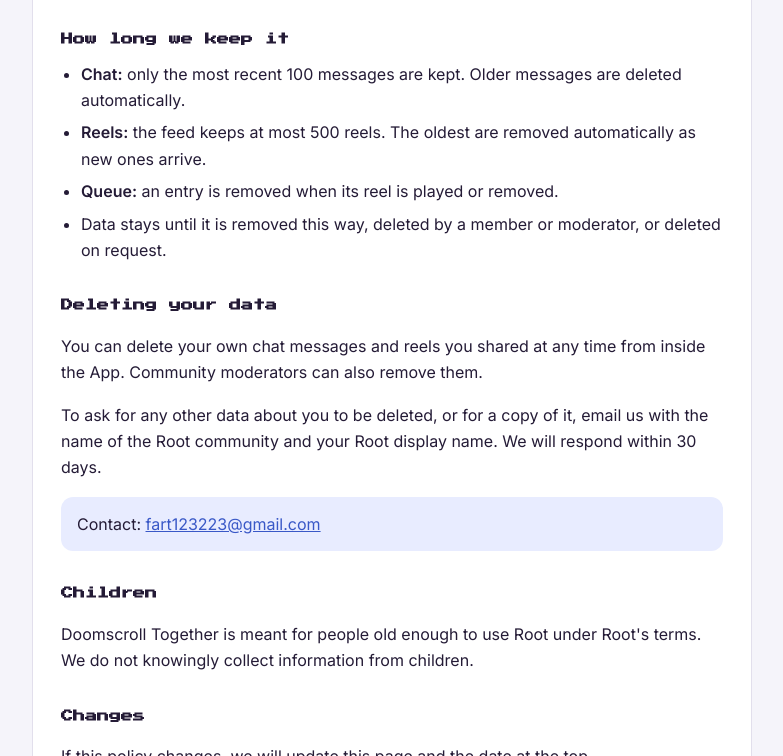
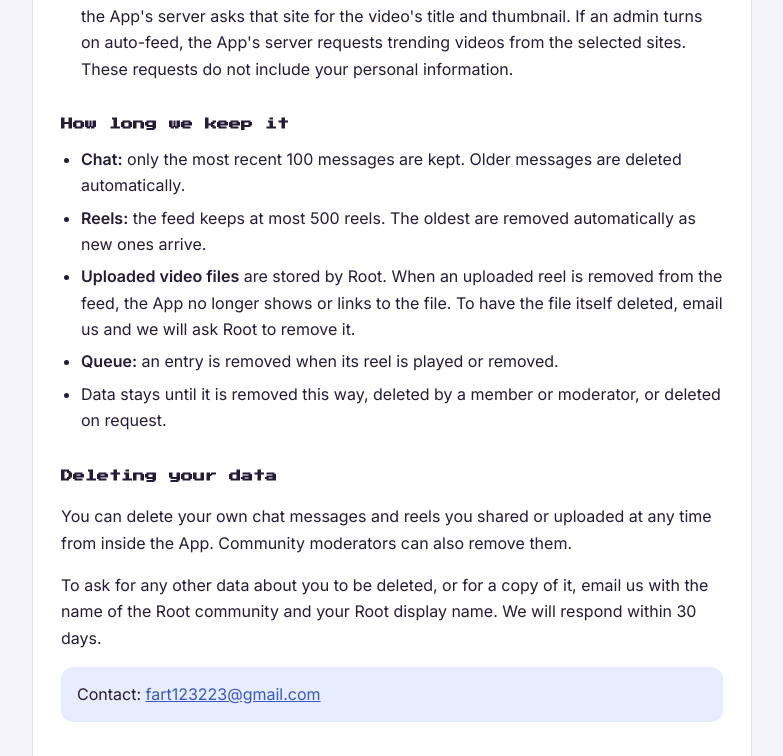
Before and after one commit to doomscrolltogether/doomscroll-together-privacy, a plain HTML site: page index.html in a window 1280 px wide. Shown: the part 1272-2028 px from the top of the page, without its empty margins (248-1031 px from the left). Drawn offline with Linux system fonts and the light colour scheme.

Commit message:
Add uploaded videos to privacy policy

```diff
--- a/index.html
+++ b/index.html
@@ -41,6 +41,7 @@
   <p>The App stores the following in the community's App data on Root's servers:</p>
   <ul>
     <li><b>Shared reels:</b> the video link, its title, thumbnail and creator name as published on the original site, the Root user ID of the member who shared it, when it was shared, and the Root user IDs of members who liked it.</li>
+    <li><b>Uploaded videos:</b> when a member uploads a video, the file is stored by Root, and the App keeps a reference to it along with its title, the Root user ID of the member who uploaded it and when.</li>
     <li><b>Chat messages:</b> the message text, the Root user ID of the sender and the time it was sent.</li>
     <li><b>The queue:</b> which reels are queued, the Root user ID of the member who queued each one and when.</li>
     <li><b>App settings</b> that community admins enter, such as moderator roles, side video links and optional API keys for auto-feed sources.</li>
@@ -62,12 +63,13 @@
   <ul>
     <li><b>Chat:</b> only the most recent 100 messages are kept. Older messages are deleted automatically.</li>
     <li><b>Reels:</b> the feed keeps at most 500 reels. The oldest are removed automatically as new ones arrive.</li>
+    <li><b>Uploaded video files</b> are stored by Root. When an uploaded reel is removed from the feed, the App no longer shows or links to the file. To have the file itself deleted, email us and we will ask Root to remove it.</li>
     <li><b>Queue:</b> an entry is removed when its reel is played or removed.</li>
     <li>Data stays until it is removed this way, deleted by a member or moderator, or deleted on request.</li>
   </ul>
 
   <h2>Deleting your data</h2>
-  <p>You can delete your own chat messages and reels you shared at any time from inside the App. Community moderators can also remove them.</p>
+  <p>You can delete your own chat messages and reels you shared or uploaded at any time from inside the App. Community moderators can also remove them.</p>
   <p>To ask for any other data about you to be deleted, or for a copy of it, email us with the name of the Root community and your Root display name. We will respond within 30 days.</p>
   <div class="contact">Contact: <a href="mailto:fart123223@gmail.com">fart123223@gmail.com</a></div>
 
```
